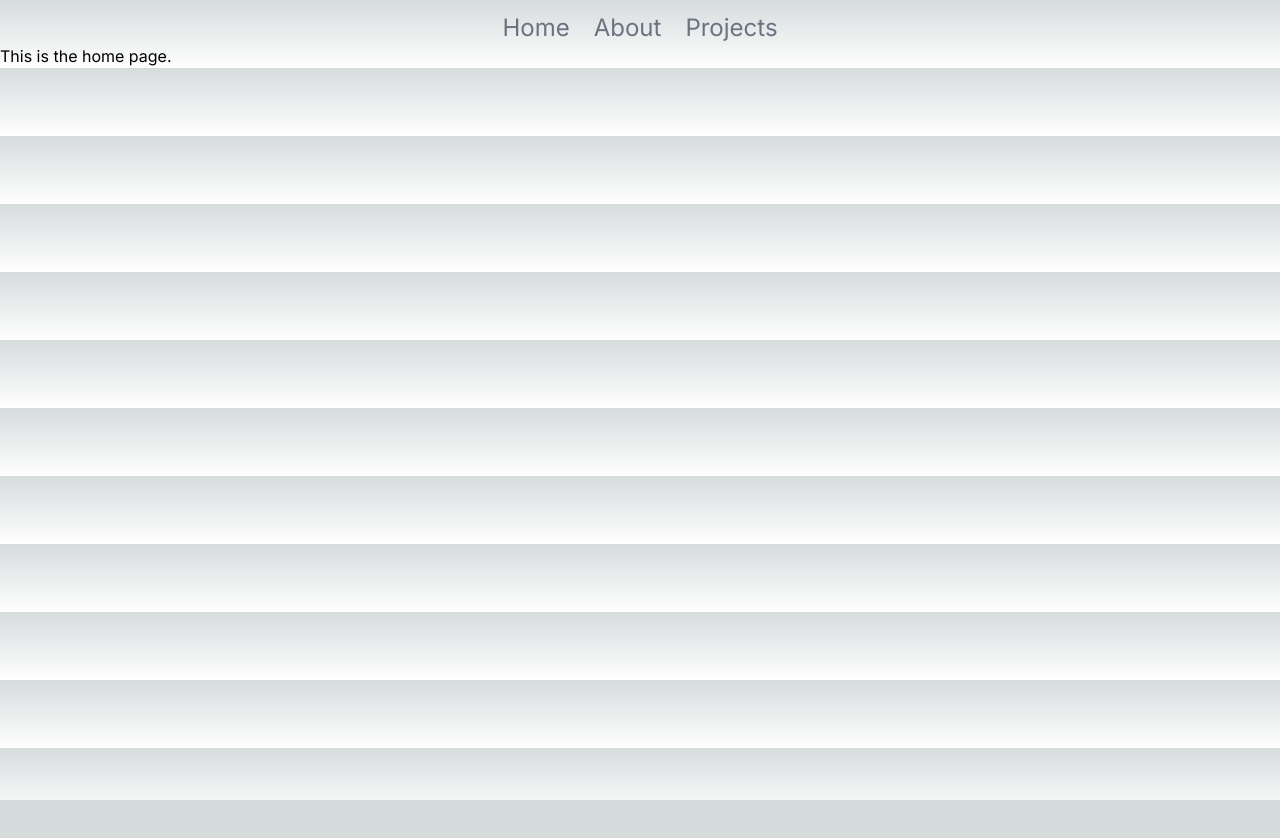
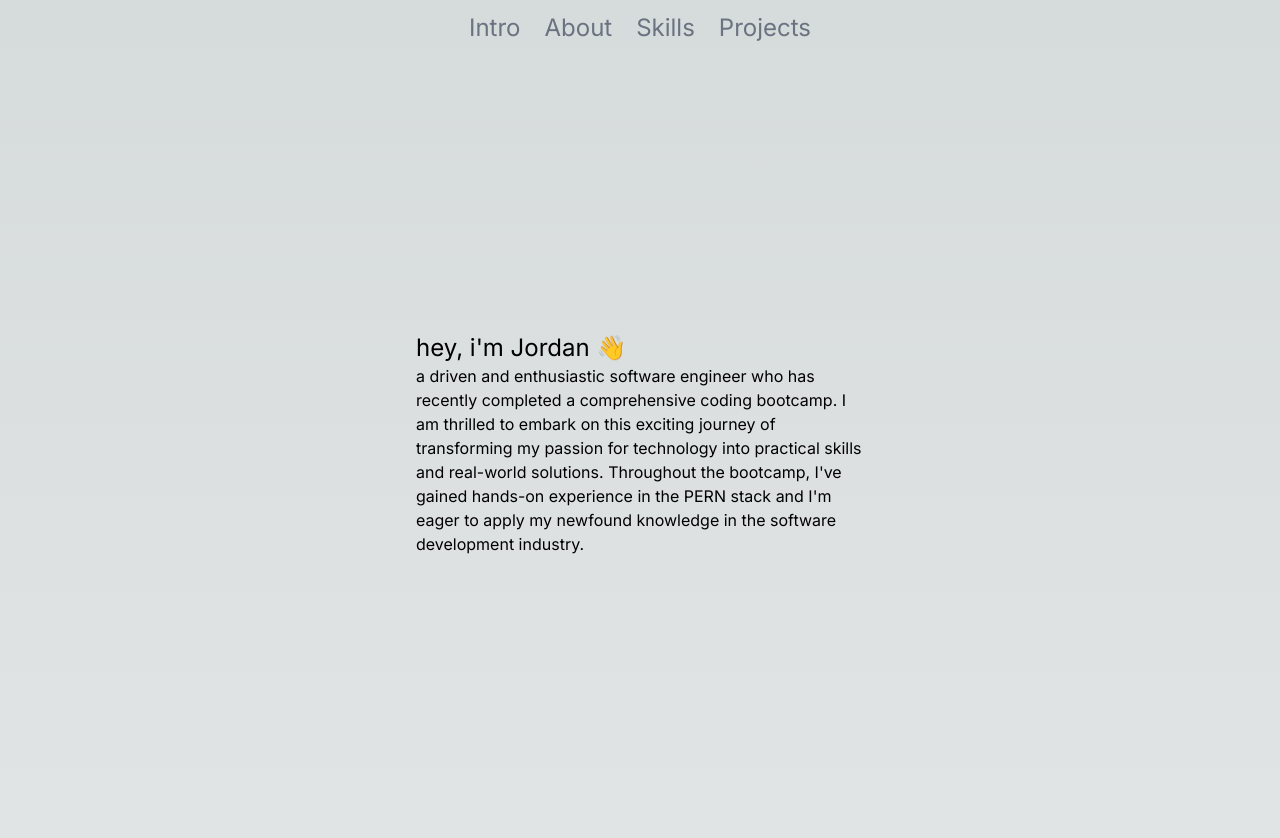
Before and after one commit to JordanTDawson/Portfolio, a Next.js app in the folder portfolio/: page / in a window 1280 px wide. Shown: the top 838 px of the page. Before the commit the page ends 800 px from the top, so only its background shows below. Built offline with nearby package versions, Linux system fonts and the light colour scheme.

Commit message:
Completed navbar scrolling to other parts of the page.

```diff
--- a/portfolio/src/app/assets/images/data/navItems.tsx
+++ b/portfolio/src/app/assets/images/data/navItems.tsx
@@ -5,12 +5,16 @@ export interface NavItem {
 
 const navItems: NavItem[] = [
     {
-        label: "Home",
-        page: "home",
+        label: "Intro",
+        page: "intro",
     },
     {
         label: "About",
-        page: "about",
+        page: "about"
+    },
+    {
+        label: "Skills",
+        page: "skills",
     },
     {
         label: "Projects",
--- a/portfolio/src/app/components/navbar.tsx
+++ b/portfolio/src/app/components/navbar.tsx
@@ -1,13 +1,12 @@
 import Link from "next/link";
 import navItems, { NavItem } from "../assets/images/data/navItems";
-import styles from './navbar.module.css'
 import React from "react";
 
 const NavBar: React.FC = () => {
     return (
-        <header className="flex justify-center items-center">
+        <header className="sticky top-0 flex justify-center items-center">
             {navItems.map((item: NavItem) => (
-                <Link className="hover:text-white text-2xl mx-3 pt-3 text-gray-500" href={`/${item.page}`} key={item.page}>
+                <Link className="hover:text-white text-2xl mx-3 pt-3 text-gray-500" href={`#${item.page}`} key={item.page}>
                     {item.label}
                 </Link>
             ))}
--- /dev/null
+++ b/portfolio/src/app/page.module.css
@@ -0,0 +1,3 @@
+.sections-container {
+    scroll-margin-top: 80px;
+}
--- a/portfolio/src/app/page.tsx
+++ b/portfolio/src/app/page.tsx
@@ -1,7 +1,28 @@
-import Image from 'next/image'
+import Styles from './page.module.css'
 
 export default function Home() {
   return (
-    <h1>This is the home page.</h1>
+    <div className={Styles.container}>
+      <div className="flex justify-center items-center h-screen" id="intro">
+        <div className="max-w-md text-center">
+          <h1 className="text-2xl text-left">hey, i&apos;m Jordan 👋</h1>
+          <p className="text-left">
+              a driven and enthusiastic software engineer who has recently completed a comprehensive coding bootcamp.
+              I am thrilled to embark on this exciting journey of transforming my passion for technology into practical skills and real-world solutions.
+              Throughout the bootcamp, I&apos;ve gained hands-on experience in the PERN stack
+              and I&apos;m eager to apply my newfound knowledge in the software development industry.
+          </p>
+        </div>
+      </div>
+      <div className="flex justify-center items-center h-screen" id="about">
+        <h1>Intro</h1>
+      </div>
+      <div className="flex justify-center items-center h-screen" id="skills">
+        <h1>Skills</h1>
+      </div>
+      <div className="flex justify-center items-center h-screen" id="projects">
+        <h1>Projects</h1>
+      </div>
+    </div>
   )
 }
```
